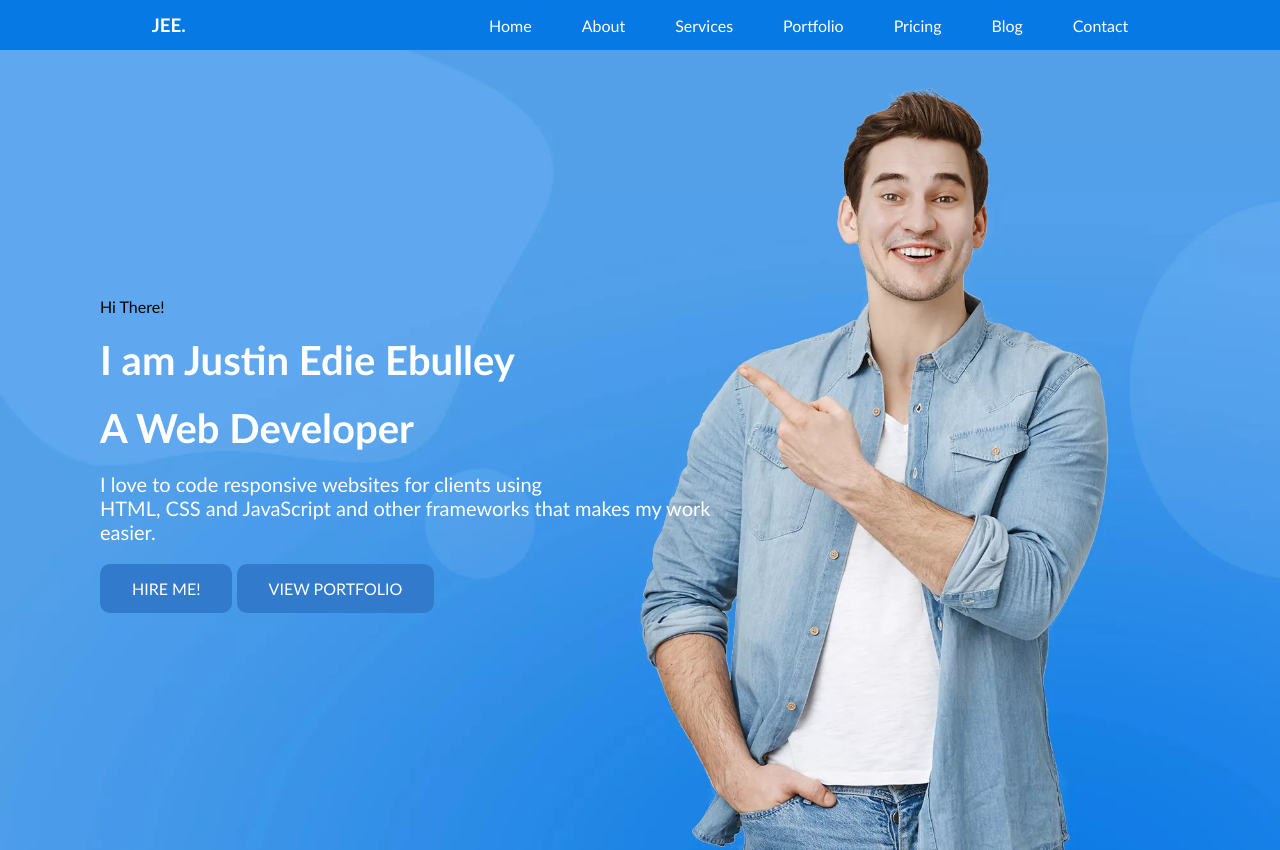
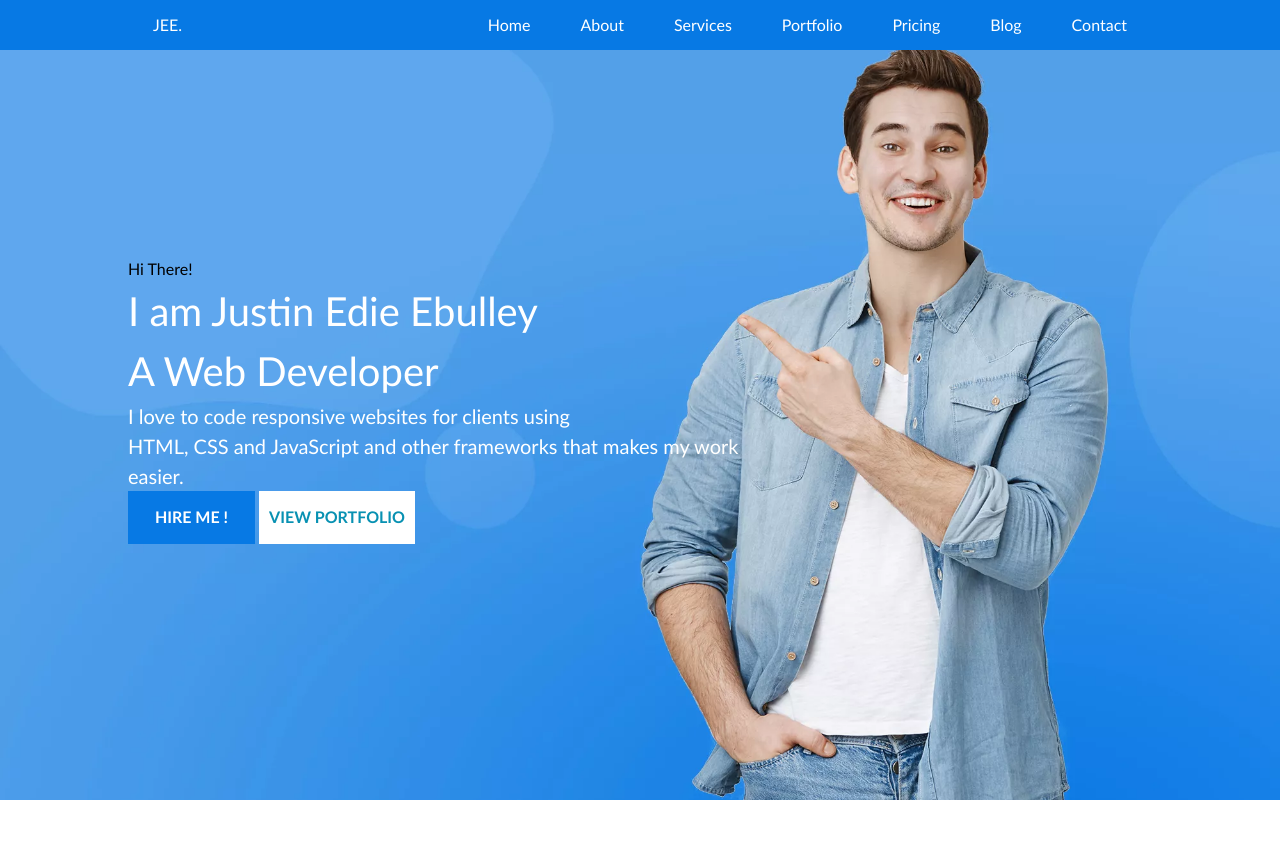
Before and after one commit to ejebulley/portfolio, a plain HTML site: page index.html in a window 1280 px wide. After the commit the page ends 800 px from the top, so only its background shows below. Drawn offline with nearby package versions, Linux system fonts and the light colour scheme.

Commit message:
Added Tailwind CSS

```diff
--- a/assets/css/style.css
+++ b/assets/css/style.css
@@ -40,7 +40,7 @@ nav {
     font-size: 20px;
 }
 
-.hero-content{
+/* .hero-content{
     width: 50%;
     padding-top: 10px;
     margin: 100px;
@@ -53,9 +53,9 @@ nav {
 
 .hero-content p{
     margin-bottom: 20px;
-}
+} */
 
-.button{
+/* .button{
     background-color: #327acc;
     border: none;
     color: white;
@@ -70,6 +70,6 @@ nav {
 
 
 .button:hover {
-  background-color: #010c08; /* Green */
+  background-color: #010c08;
   color: white;
-}
+} */
--- a/index.html
+++ b/index.html
@@ -6,12 +6,13 @@
     <meta charset="UTF-8">
     <meta name="viewport" content="width=device-width, initial-scale=1.0">
     <title>Portfolio</title>
+    <script src="https://cdn.tailwindcss.com"></script>
     <link rel="stylesheet" href="assets/css/style.css">
     <link rel="stylesheet" href="assets/css/reset.css">
 </head>
 
 <body>
-    <nav>
+    <nav class="fixed right-0 left-0">
         <h3 class="text-white">JEE.</h3>
         <div class="nav-items">
             <a class="text-white" href="#">Home</a>
@@ -25,15 +26,16 @@
     </nav>
 
     <section class="hero">
-        <div class="hero-content">
+        <div class="w-[60%] pl-[10%]">
             <p>Hi There!</p>
             <h1 class="title text-white">I am Justin Edie Ebulley</h1>
             <h1 class="title text-white">A Web Developer</h1>
-            <p class="subtitle text-white">I love to code responsive websites for clients using <br> HTML, CSS and JavaScript and other
+            <p class="subtitle text-white">I love to code responsive websites for clients using <br> HTML, CSS and
+                JavaScript and other
                 frameworks that
                 makes my work easier.</p>
-            <button class="button">HIRE ME!</button>
-            <button class="button">VIEW PORTFOLIO</button>
+            <button class="bg-[#0779E4] w-[127px] h-[53px] text-white font-bold px-[24px] py-[16]">HIRE ME ! </button>
+            <button class="bg-white text-cyan-600 h-[53px] pl-[10px] pr-[10px] font-bold"> VIEW PORTFOLIO </button>
         </div>
     </section>
 
```
